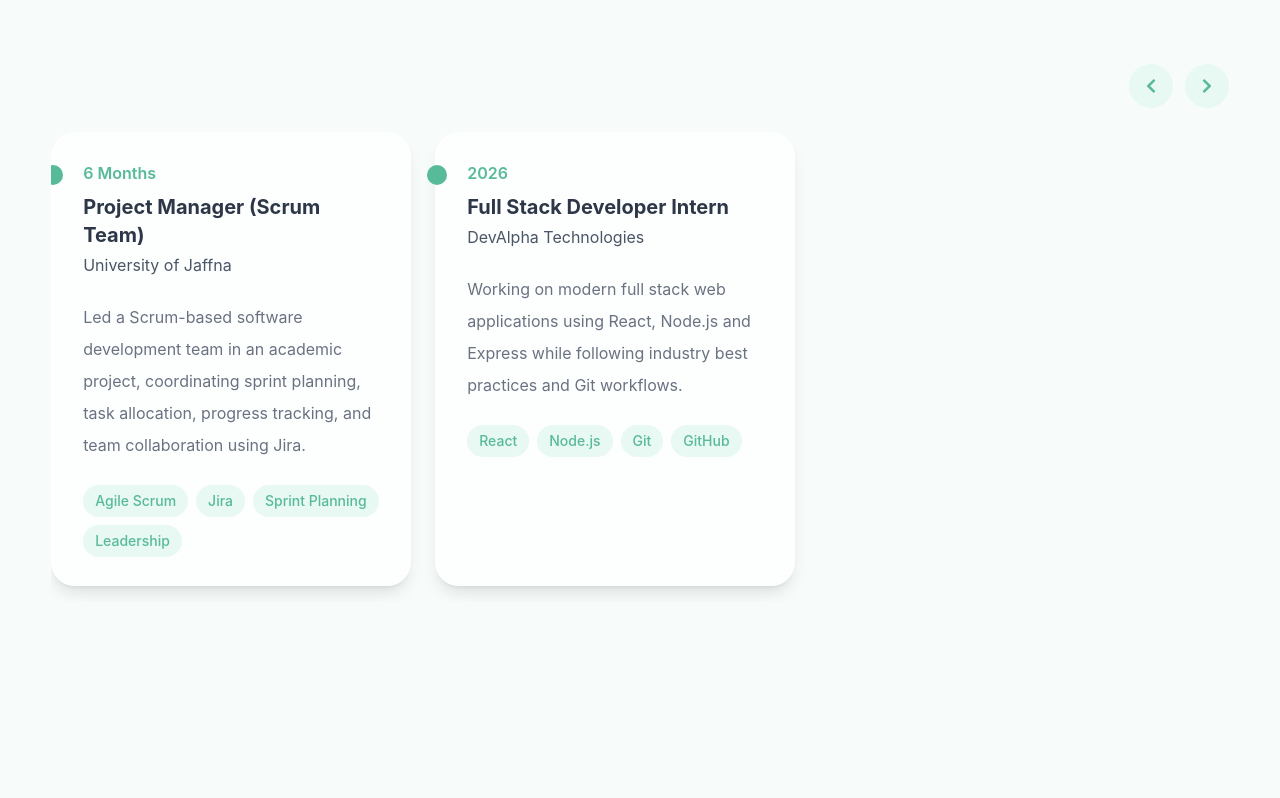
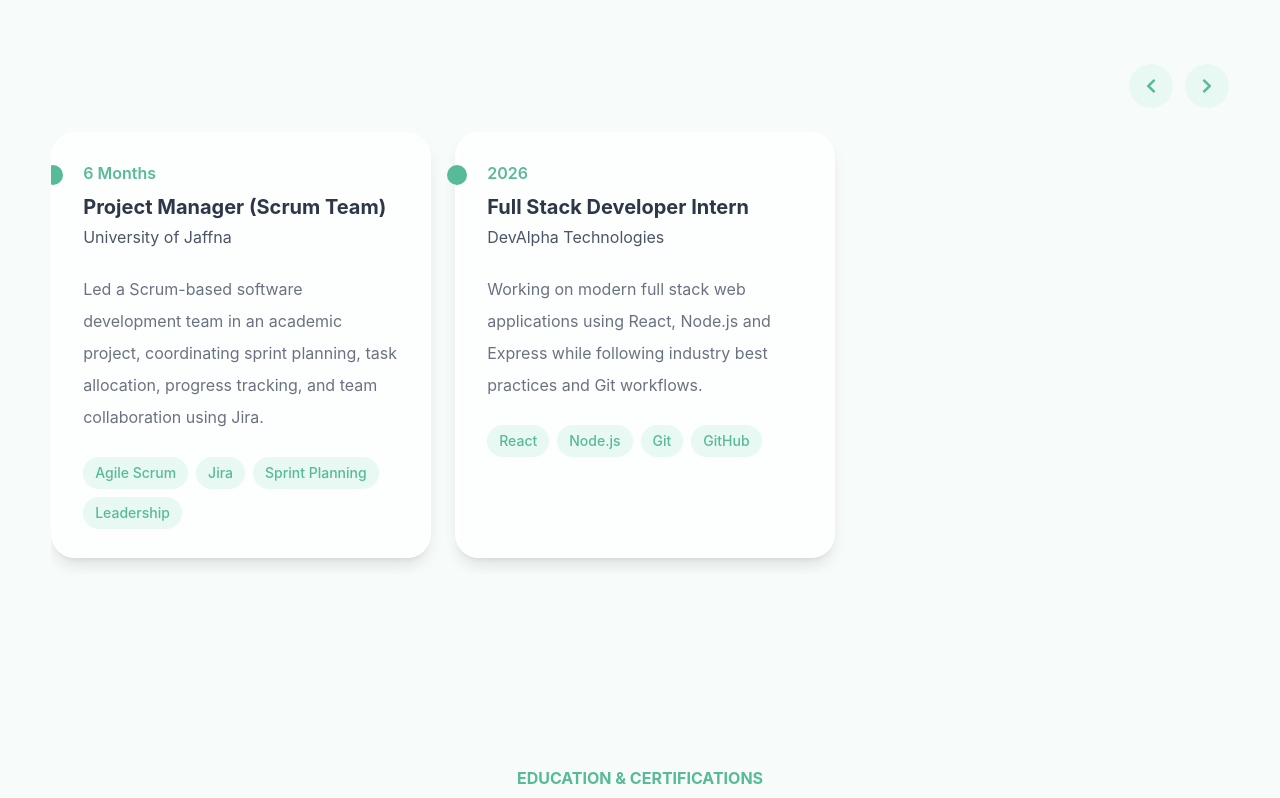
Before and after one commit to VeeQubit/vee-portfolio, a React (Vite) app: page / in a window 1280 px wide. Shown: the part 5482-6280 px from the top of the page. Built offline with nearby package versions, Linux system fonts and the light colour scheme.

Commit message:
scalable un fixed

```diff
--- a/src/App.jsx
+++ b/src/App.jsx
@@ -14,7 +14,9 @@ import FloatingBackground from "./components/background/FloatingBackground";
 
 function App() {
   return (
+
     <>
+
       <FloatingBackground />
       <Navbar />
       <Hero />
--- a/src/components/sections/Education.jsx
+++ b/src/components/sections/Education.jsx
@@ -125,7 +125,10 @@ function Education() {
               <div
                 key={index}
                 className="
-  w-[340px]
+  w-[90vw]
+sm:w-[320px]
+md:w-[340px]
+lg:w-[340px]
   h-[250px]
   flex-shrink-0
   bg-[#EDF8F5]
@@ -241,7 +244,11 @@ function Education() {
               <div
                 key={index}
                 className="
-                  min-w-[320px]
+                  w-[90vw]
+sm:w-[300px]
+md:w-[320px]
+lg:w-[320px]
+flex-shrink-0
                   bg-[#EDF8F5]
                   rounded-3xl
                   shadow-[0_10px_30px_rgba(87,186,152,0.12)]
--- a/src/components/sections/Experience.jsx
+++ b/src/components/sections/Experience.jsx
@@ -124,9 +124,12 @@ function Experience() {
               }}
               className="
                 relative
-                min-w-[340px]
-max-w-[360px]
-min-h-[300px]
+                w-[90vw]
+sm:w-[340px]
+md:w-[360px]
+lg:w-[380px]
+
+                min-h-[300px]
                 bg-white/70
                 backdrop-blur-md
                 rounded-3xl
--- a/src/components/sections/Projects.jsx
+++ b/src/components/sections/Projects.jsx
@@ -114,7 +114,10 @@ function Projects() {
                 y: -10,
               }}
               className="
-  w-[380px]
+w-[90vw]
+sm:w-[340px]
+md:w-[360px]
+lg:w-[380px]
 flex-shrink-0
 bg-[#E8F8F3]
 backdrop-blur-xl
```
Lines whose indentation alone changed are shown as unchanged.
